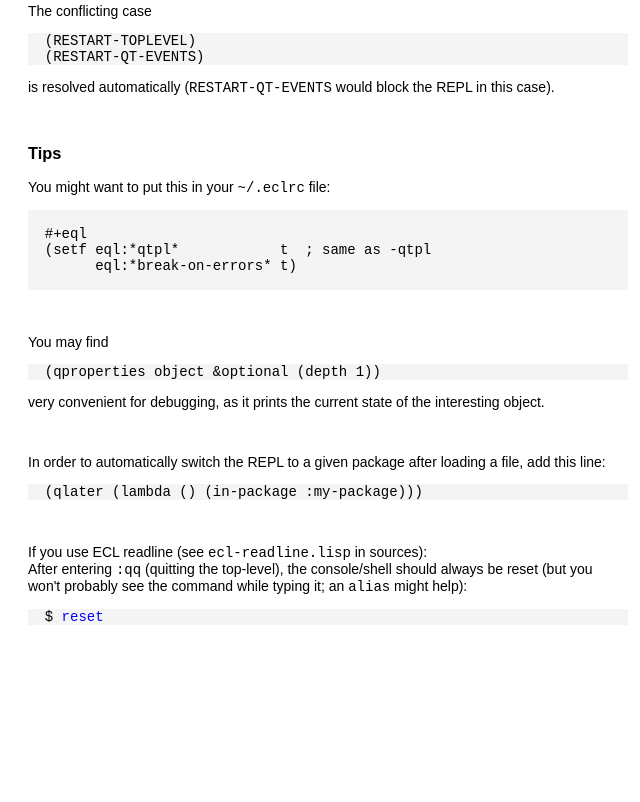
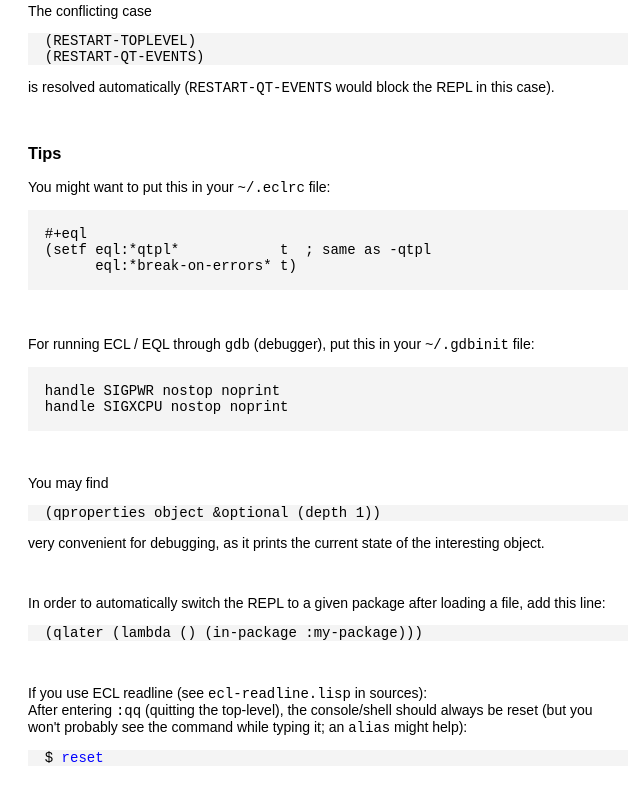
Before and after one commit to lisp-mirror/eql5, a plain HTML site: page doc/Debugging.htm in a window 1280 px wide. Shown: the part 2300-3102 px from the top of the page, without its empty margins (0-640 px from the left). Before the commit the page ends 3007 px from the top, so only its background shows below. Drawn offline with Linux system fonts and the light colour scheme.

Commit message:
add info for running EQL through gdb

```diff
--- a/doc/Debugging.htm
+++ b/doc/Debugging.htm
@@ -106,6 +106,13 @@ is resolved automatically (<code>RESTART-QT-EVENTS</code> would block the REPL i
   (setf eql:*qtpl*            t  ; same as -qtpl
         eql:*break-on-errors* t)
     </pre>
+    <br><br>
+    For running ECL / EQL through <code>gdb</code> (debugger), put this in your <code>~/.gdbinit</code> file:
+    <pre>
+
+  handle SIGPWR nostop noprint
+  handle SIGXCPU nostop noprint
+    </pre>
     <br>
     <p>You may find</p>
     <pre>  (qproperties object &amp;optional (depth 1))</pre>
```
